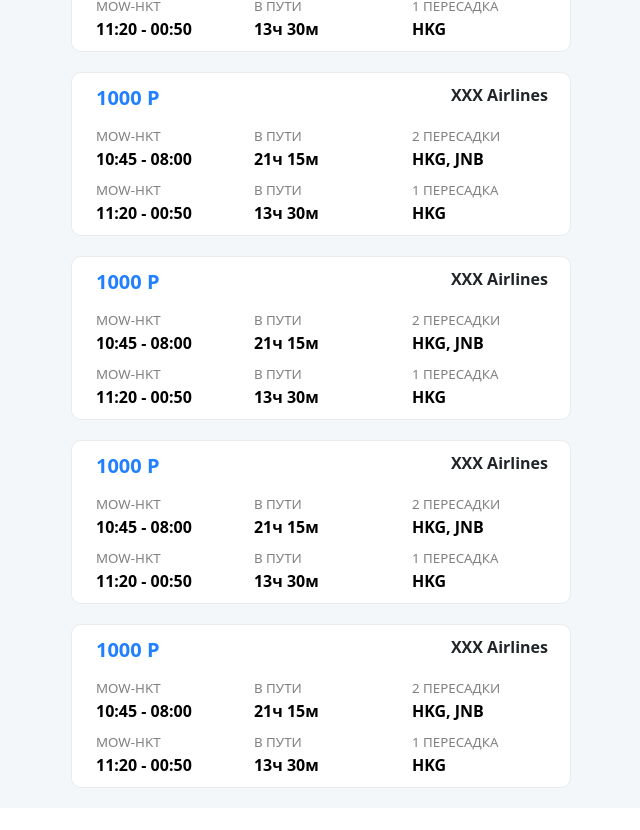
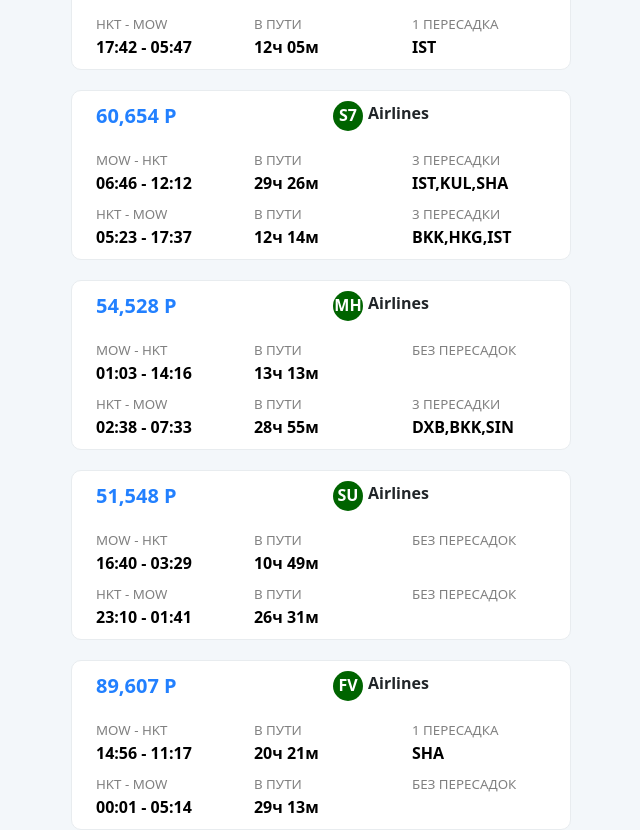
Before and after one commit to LLPeterX/hexlet-aviasales, a React (Create React App) app: page / in a window 1280 px wide. Shown: the part 720-1550 px from the top of the page, without its empty margins (441-1081 px from the left). Built offline with nearby package versions, Linux system fonts and the light colour scheme.

Commit message:
show tickets (10 items)

```diff
--- a/src/App.tsx
+++ b/src/App.tsx
@@ -25,7 +25,7 @@ function App() {
   const [transfers, setTransfers] = useState(initialStops);
 
   // get data from server
-  const [groupedTickets, isLoading] = useGetTickets();
+  const [allTickets, isLoading] = useGetTickets();
   //console.log('App: loading:', isLoading, ', ticket:', allTickets);
 
 
@@ -96,7 +96,7 @@ function App() {
           />
 
           <div>
-            <AllTickets tickets={groupedTickets} />
+            <AllTickets tickets={allTickets} />
             {/* <Ticket />
             <Ticket /> */}
           </div>
--- a/src/components/AllTickets.tsx
+++ b/src/components/AllTickets.tsx
@@ -1,9 +1,10 @@
 import React from 'react'
 import Ticket from './Ticket'
-import { ICarrier } from '../types/ICarrier'
+//import { ICarrier } from '../types/ICarrier'
+import { ITicket } from '../types/ITicket'
 
-interface PropsType {
-  tickets: ICarrier | null
+type PropsType = {
+  tickets: ITicket[]
 }
 
 export default function AllTickets({ tickets }: PropsType) {
@@ -13,7 +14,8 @@ export default function AllTickets({ tickets }: PropsType) {
   return (
     <div>
       {
-        Object.keys(tickets).map(carrier => <Ticket key={carrier} ticket={tickets[carrier]} />)
+        //Object.keys(tickets).map(carrier => <Ticket key={carrier} ticket={tickets[carrier]} />)
+        tickets.map((t, i) => <Ticket key={i} ticket={t} />)
       }
     </div>
   )
--- a/src/components/Ticket.tsx
+++ b/src/components/Ticket.tsx
@@ -4,28 +4,75 @@ import './ticket.css';
 import TicketItem from './TicketItem';
 import { ITicket } from '../types/ITicket'
 
-interface IProps {
-  ticket: ITicket[]
+type PropsType = {
+  ticket: ITicket
 }
 
-export default function Ticket({ ticket }: IProps): JSX.Element {
+// convert munutes to hh mm
+function minutes2hhmm(minutes: number): string {
+  let hh: number = Math.floor(minutes / 60);
+  let mm: number = minutes - (hh * 60);
+  return `${hh.toString().padStart(2, '0')}ч ${mm.toString().padStart(2, '0')}м`;
+}
+
+function getTimeFromDate(date: Date | string): string {
+  let d: Date;
+  if (typeof date === 'string') {
+    d = new Date(date);
+  } else {
+    d = date;
+  }
+  let hh = d.getHours().toString().padStart(2, '0');
+  let mm = d.getMinutes().toString().padStart(2, '0');
+  return `${hh}:${mm}`;
+}
+
+// получить конечное время: прибваить к startDate количество минут
+function getEndTime(startDate: Date | string, minutes: number): string {
+  let d: Date;
+  if (typeof startDate === 'string') {
+    d = new Date(startDate);
+  } else {
+    d = startDate;
+  }
+  let msec: number = minutes * 60 * 1000;
+  let newMsec = d.valueOf() + msec;
+  let newDate = new Date(newMsec);
+  return getTimeFromDate(newDate);
+
+}
+
+export default function Ticket({ ticket }: PropsType): JSX.Element {
+
+  const price = ticket.price.toLocaleString();
+
   return (
     <div className="container ticket">
       <div className="row">
         <div className="col">
           <div className="price">
-            1000 Р
+            {price} Р
           </div>
         </div>
         <div className="col airlines">
-          XXX Airlines
+          <div className="airlines_logo">{ticket.carrier}</div>
+          Airlines
         </div>
       </div>
 
       {/* cycle */}
       <div className="ticket_container">
-        <TicketItem destination={"MOW-HKT"} range={"10:45 - 08:00"} time={"21ч 15м"} transfersCount={2} transfersList={"HKG, JNB"} />
-        <TicketItem destination={"MOW-HKT"} range={"11:20 - 00:50"} time={"13ч 30м"} transfersCount={1} transfersList={"HKG"} />
+        <TicketItem
+          destination={`${ticket.segments[0].origin} - ${ticket.segments[0].destination}`}
+          range={`${getTimeFromDate(ticket.segments[0].date)} - ${getEndTime(ticket.segments[0].date, ticket.segments[0].duration)}`}
+          time={minutes2hhmm(ticket.segments[0].duration)}
+          stopsList={ticket.segments[0].stops} />
+        <TicketItem
+          destination={`${ticket.segments[1].origin} - ${ticket.segments[1].destination}`}
+          range={`${getTimeFromDate(ticket.segments[1].date)} - ${getEndTime(ticket.segments[1].date, ticket.segments[1].duration)}`}
+          time={minutes2hhmm(ticket.segments[1].duration)}
+          stopsList={ticket.segments[1].stops} />
+
         {/* <TicketItem destination={"MOW-HKT"} range={"12:00 - 13:00"} time={"1ч"} transfersCount={0} /> */}
       </div>
 
--- a/src/components/TicketItem.tsx
+++ b/src/components/TicketItem.tsx
@@ -5,13 +5,12 @@ interface IProps {
   destination: string,
   range: string,
   time: string,
-  transfersCount: number,
-  transfersList?: string | null
+  stopsList: string[]
 }
 
-export default function TicketItem({ destination, range, time, transfersCount, transfersList }: IProps): JSX.Element {
+export default function TicketItem({ destination, range, time, stopsList }: IProps): JSX.Element {
   let transfersString: string = "";
-  switch (transfersCount) {
+  switch (stopsList.length) {
     case 0:
       transfersString = "без пересадок";
       break;
@@ -19,7 +18,7 @@ export default function TicketItem({ destination, range, time, transfersCount, t
       transfersString = "1 пересадка";
       break;
     default:
-      transfersString = `${transfersCount} пересадки`;
+      transfersString = `${stopsList.length} пересадки`;
   }
 
   return (
@@ -39,7 +38,7 @@ export default function TicketItem({ destination, range, time, transfersCount, t
       <div className="col-4">
         <div className="col_item">
           <div className="title">{transfersString}</div>
-          {transfersCount > 0 && <div className="content">{transfersList}</div>}
+          {stopsList.length > 0 && <div className="content">{stopsList.join(',')}</div>}
         </div>
       </div>
     </div>
--- a/src/components/ticket.css
+++ b/src/components/ticket.css
@@ -8,6 +8,8 @@
 }
 
 .airlines {
+  display: flex;
+  flex-direction: row;
   text-align: right;
   font-weight: bold;
   padding: 10px;
@@ -30,3 +32,15 @@
   width: 100%;
   margin: 0;
 }
+
+.airlines_logo {
+  border-radius: 50%;
+  width: 30px;
+  height: 30px;
+  background-color: darkgreen;
+  color: white;
+  font-weight: bold;
+  text-align: center;
+  padding-top: 2px;
+  margin-right: 5px;
+}
--- a/src/hooks/useGetTickets.ts
+++ b/src/hooks/useGetTickets.ts
@@ -1,14 +1,14 @@
 import { useEffect, useState } from "react";
 import { ITicket } from '../types/ITicket'
-import _ from 'lodash';
-import { ICarrier } from "../types/ICarrier";
+//import _ from 'lodash';
+//import { ICarrier } from "../types/ICarrier";
 
 /*
 Хук получения данных с сервера
 */
 
 type IReturnType = [
-  allTickets: ICarrier | null,
+  allTickets: ITicket[],
   isLoading: boolean
 ];
 
@@ -16,7 +16,6 @@ type IReturnType = [
 export default function useGetTickets(): IReturnType {
   const [allTickets, setAllTickets] = useState<ITicket[]>([]);
   const [isLoading, setIsLoading] = useState<boolean>(true);
-  const [groupedTickets, setGroupedTickets] = useState<ICarrier | null>(null);
 
   async function fetchTickets() {
     // get searchId
@@ -43,11 +42,11 @@ export default function useGetTickets(): IReturnType {
     // finally
 
     // сгруппировать данные по перевозчику (carrier):
-    const groupedByCarrier: ICarrier = _.groupBy(tickets, (item) => item.carrier);
+    //const groupedByCarrier: ICarrier = _.groupBy(tickets, (item) => item.carrier);
     //console.log(groupedByCarrier);
 
-    setAllTickets(tickets);
-    setGroupedTickets(groupedByCarrier);
+    setAllTickets(tickets.slice(0, 10));
+    //setGroupedTickets(groupedByCarrier);
     setIsLoading(false);
   } // fetchTickets
 
@@ -60,6 +59,6 @@ export default function useGetTickets(): IReturnType {
   }, []);
 
 
-  return [groupedTickets, isLoading];
+  return [allTickets, isLoading];
 
 }
```
Also changed, not shown: 1 other file (tests, documents, lock files or other folders).
